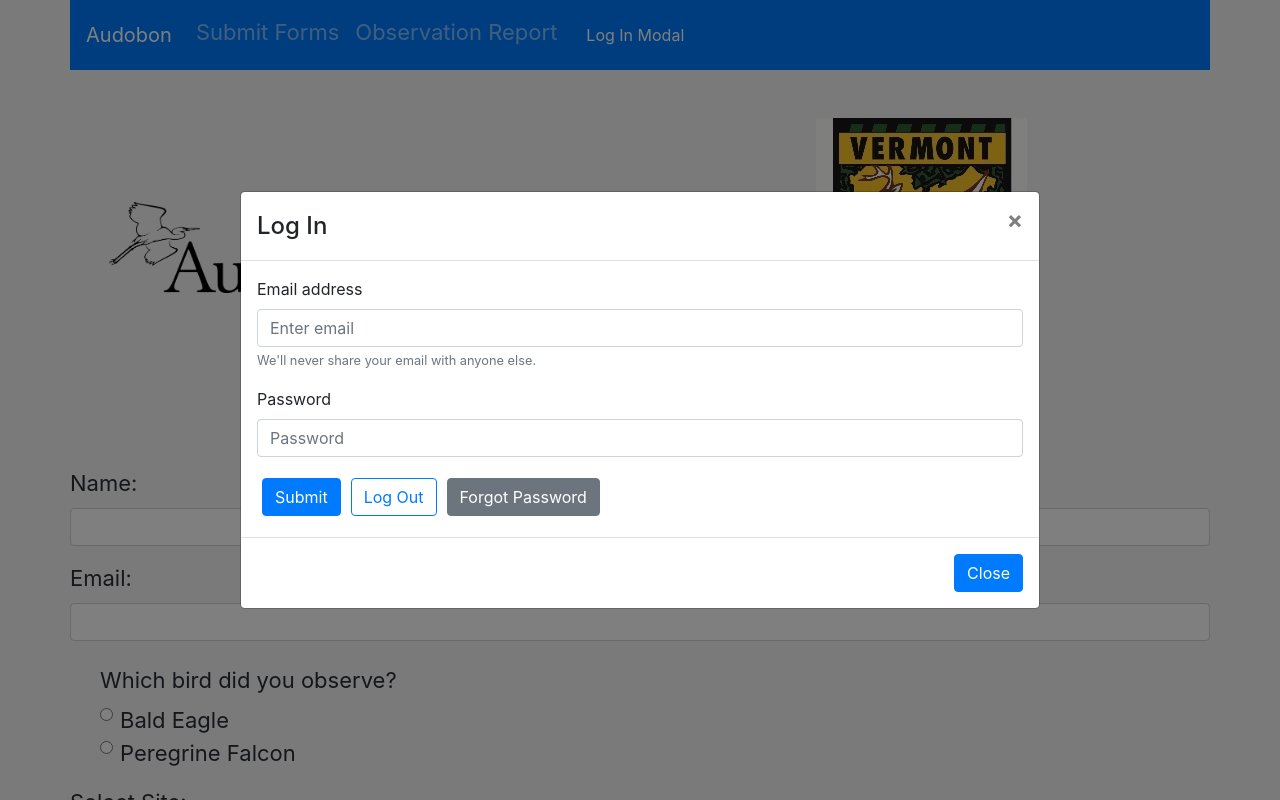
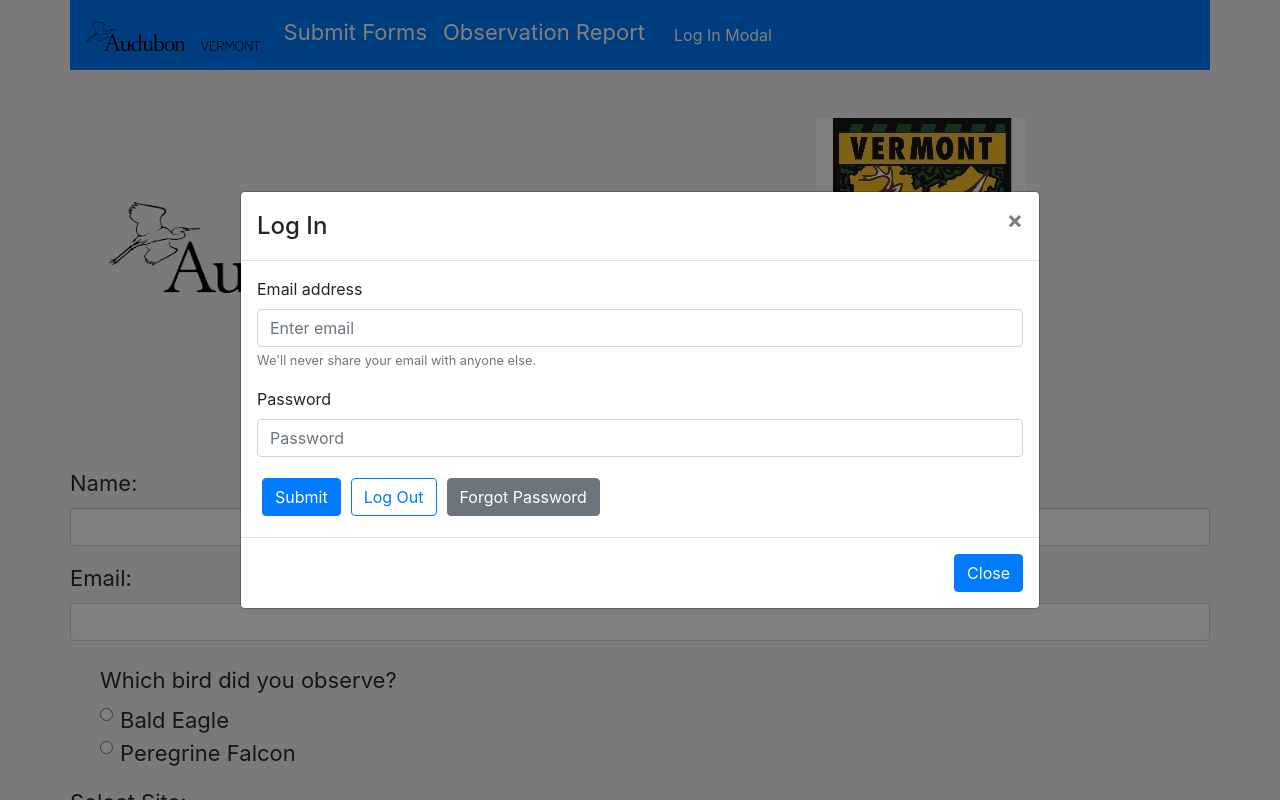
Before and after one commit to pphelps28/Peregrine_Project, a React (Create React App) app in the folder client/: page / in a window 1280 px wide. Shown: the top 800 px of the page. Built offline with nearby package versions, Linux system fonts and the light colour scheme; no server answers.

Commit message:
routes and links set up

```diff
--- a/client/src/App.css
+++ b/client/src/App.css
@@ -48,11 +48,23 @@
 
 .Header {
   width: 100%;
-  height: 15%;
+  height: 10%;
 	text-align: center;
 	justify-content: center;
 	align-items: center;
 	padding: 2rem .5rem 2rem .5rem;
+}
+
+.headerImage2 {
+	height: 40px;
+	width: auto;
+}
+
+.navContainer {
+	justify-content: center;
+	align-items: flex-end;
+	text-align: center;
+
 }
 
 .headerImages {
@@ -69,3 +81,12 @@
 .modal-button {
 	margin: 5px;
 }
+
+.link {
+color: white;
+}
+
+.brandImage {
+	height: 30px;
+	width: auto;
+}
--- a/client/src/App.js
+++ b/client/src/App.js
@@ -1,14 +1,13 @@
 import './App.css';
 import "react-datepicker/dist/react-datepicker.css"
 import React, { Component } from 'react'
+import {BrowserRouter as Router, Route} from 'react-router-dom'
 import 'react-bootstrap'
 import 'bootstrap/dist/css/bootstrap.min.css';
 import NavBar from './components/Navbar'
 import InputForm from './components/InputForm.js'
-import { sub } from 'date-fns';
 import Display from './components/Display.js'
-import LoginModal from './components/LoginModal.js'
-import ModalLogIn from './components/ModalLogIn'
+
 
 class App extends Component {
   constructor(props) {
@@ -275,11 +274,13 @@ class App extends Component {
 
     return (
       <div>
+          <Router>
       <NavBar toggleInput={toggleInput} />
 
         <div id="wrapper">
           {/* //passes variables if the button is true */}
-          {this.state.inputVisible ? <InputForm handleSubmit={handleSubmit}
+          <Route  path='/' exact>
+          <InputForm handleSubmit={handleSubmit}
             name={name} email={email} bird={bird} site={site}
 
             date_observed={date_observed} mileage={mileage} travel={travel} timeStart={timeStart} timeEnd={timeEnd} totalTime={totalTime} temperature={temperature} precipitation={precipitation}
@@ -291,9 +292,13 @@ class App extends Component {
             cloudCoverChange={cloudCoverChange} windSpeedChange={windSpeedChange} observationChange={observationChange} relationshipStatusChange={relationshipStatusChange} youngStatusChange={youngStatusChange} disturbanceChange={disturbanceChange}
 
             youngChange={youngChange} youngAgeChange={youngAgeChange} incubationChange={incubationChange} commentsChange={commentsChange} handleSubmit={handleSubmit} consoleCheck={consoleCheck}
-          /> :
+          />
+          </Route>
+          <Route path='/display'>
             <Display bird={bird} prevBird={prevBird} site={site} season={season} seasonChange={seasonChange} birdChange={birdChange} siteChange={siteChange} searchDataBase={searchDataBase} displayContent={displayContent} />}
+            </Route>
         </div>
+            </Router>
       </div>
     )
   }
--- a/client/src/components/Navbar.js
+++ b/client/src/components/Navbar.js
@@ -1,5 +1,6 @@
 import React, { Component } from 'react';
-import { Navbar, Nav, Button, Form, FormControl } from 'react-bootstrap';
+import { Navbar, Nav, Image } from 'react-bootstrap';
+import {Link} from 'react-router-dom'
 import ModalLogIn from '../components/ModalLogIn';
 
 export class NavBar extends Component {
@@ -13,11 +14,11 @@ export class NavBar extends Component {
 	render() {
 		return (
 			<div>
-				<Navbar bg="primary" variant="dark">
-					<Navbar.Brand href="#home">Audobon</Navbar.Brand>
+				<Navbar bg="primary" variant="dark" className='navContainer'>
+					<Navbar.Brand><Link to='/' className='link'><img className='brandImage' src='../../img/Audubon_H_BLK_VT.png'></img></Link></Navbar.Brand>
 					<Nav className="mr-auto">
-						<Nav.Link href="#home">Submit Forms</Nav.Link>
-						<Nav.Link onClick={this.props.toggleInput}>Observation Report</Nav.Link>
+                    <Nav.Link ><Link to='/' className='link'>Submit Forms</Link></Nav.Link>
+						<Nav.Link  onClick={this.props.toggleInput}><Link to="/display" className='link'>Observation Report</Link></Nav.Link>
 						<Nav.Link>
 							<ModalLogIn />
 						</Nav.Link>
@@ -28,4 +29,6 @@ export class NavBar extends Component {
 	}
 }
 
+
+
 export default NavBar;
```
Also changed, not shown: package.json (+7 -2 lines), 1 other file (tests, documents, lock files or other folders).
